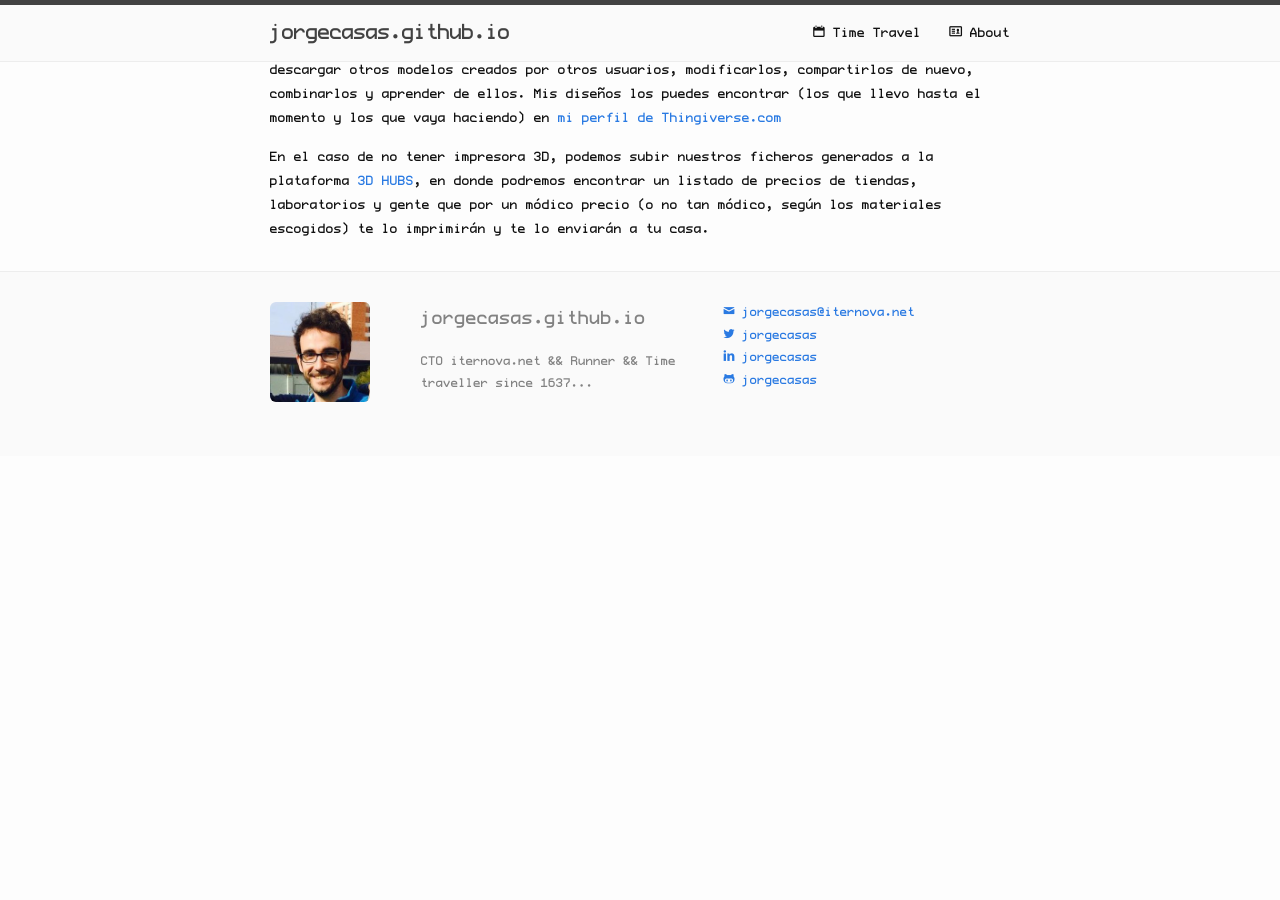
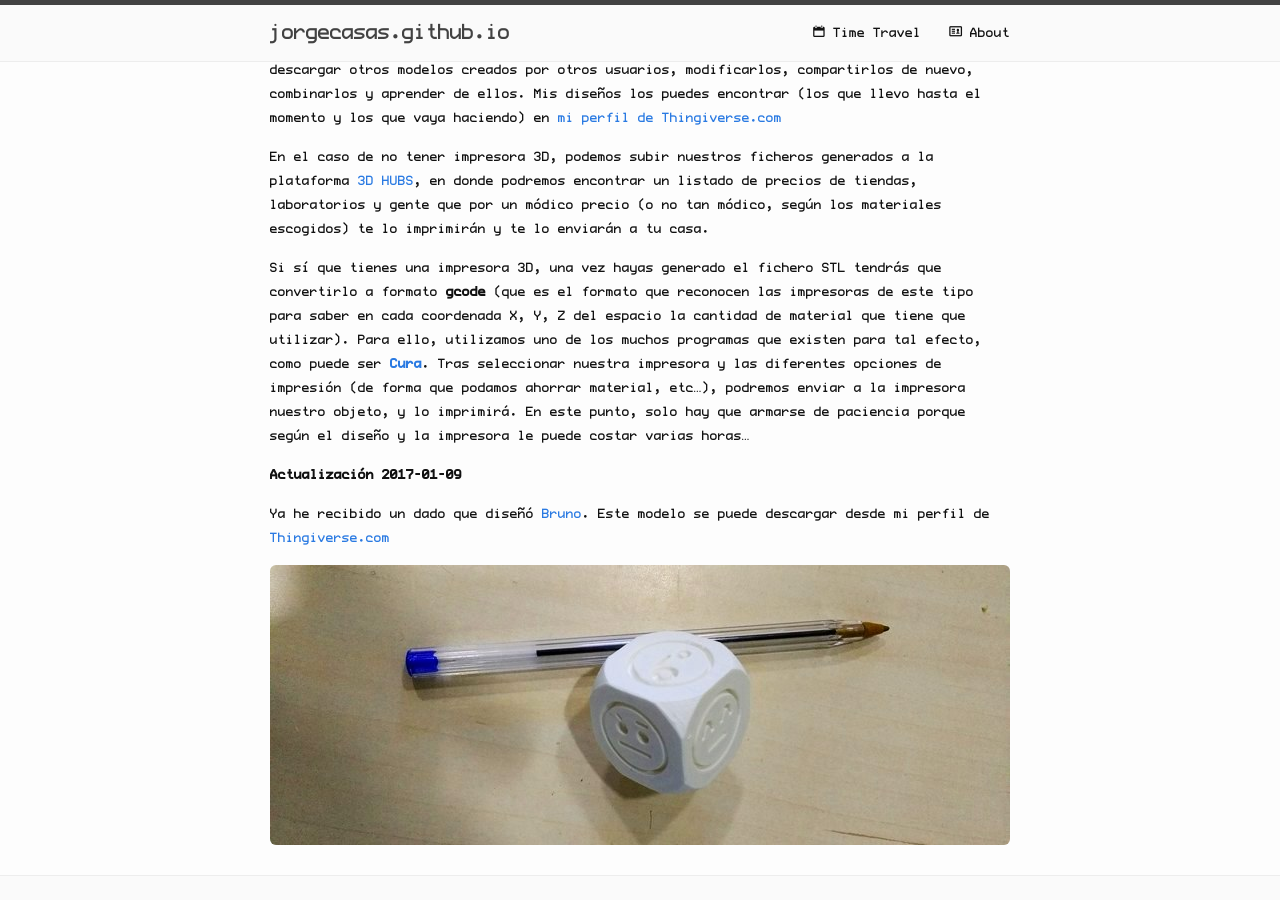
Before and after one commit to jorgecasas/jorgecasas.github.io, a Jekyll site: the page built from _posts/2016-12-23-3d.markdown, in a window 1280 px wide and 900 px high, scrolled down 1974 px. Built offline with Jekyll 4.4.1, drawn with Linux system fonts in a browser that asks for light colours; comment, search, counter and statistics services are not loaded; before the commit the page ends 2430 px from its top, so only the background shows below that.

Commit message:
Updated 3D post with photos

```diff
--- a/_posts/2016-12-23-3d.markdown
+++ b/_posts/2016-12-23-3d.markdown
@@ -69,3 +69,11 @@ difference() {
 Una vez creado, se puede renderizar y exportar el objeto creado a un fichero STL. Estos ficheros se pueden compartir en [Thingiverse.com](https://thingiverse.com), a la vez que desde esa plataforma puedes descargar otros modelos creados por otros usuarios, modificarlos, compartirlos de nuevo, combinarlos y aprender de ellos. Mis diseños los puedes encontrar (los que llevo hasta el momento y los que vaya haciendo) en [mi perfil de Thingiverse.com](http://www.thingiverse.com/jorgecasas/designs)
 
 En el caso de no tener impresora 3D, podemos subir nuestros ficheros generados a la plataforma [3D HUBS](https://www.3dhubs.com), en donde podremos encontrar un listado de precios de tiendas, laboratorios y gente que por un módico precio (o no tan módico, según los materiales escogidos) te lo imprimirán y te lo enviarán a tu casa.
+
+Si sí que tienes una impresora 3D, una vez hayas generado el fichero STL tendrás que convertirlo a formato **gcode** (que es el formato que reconocen las impresoras de este tipo para saber en cada coordenada X, Y, Z del espacio la cantidad de material que tiene que utilizar). Para ello, utilizamos uno de los muchos programas que existen para tal efecto, como puede ser **[Cura](https://ultimaker.com/en/products/cura-software)**. Tras seleccionar nuestra impresora y las diferentes opciones de impresión (de forma que podamos ahorrar material, etc...), podremos enviar a la impresora nuestro objeto, y lo imprimirá. En este punto, solo hay que armarse de paciencia porque según el diseño y la impresora le puede costar varias horas...
+
+**Actualización 2017-01-09**
+
+Ya he recibido un dado que diseñó [Bruno](https://twitter.com/brunocasasabos). Este modelo se puede descargar desde mi perfil de [Thingiverse.com](http://www.thingiverse.com/thing:1994329)
+
+![Dado emoticonos]({{site.url}}/assets/images/2016-12-23-3d-02.jpg)
```
Also changed, not shown: assets/images/2016-12-23-3d-02.jpg.
